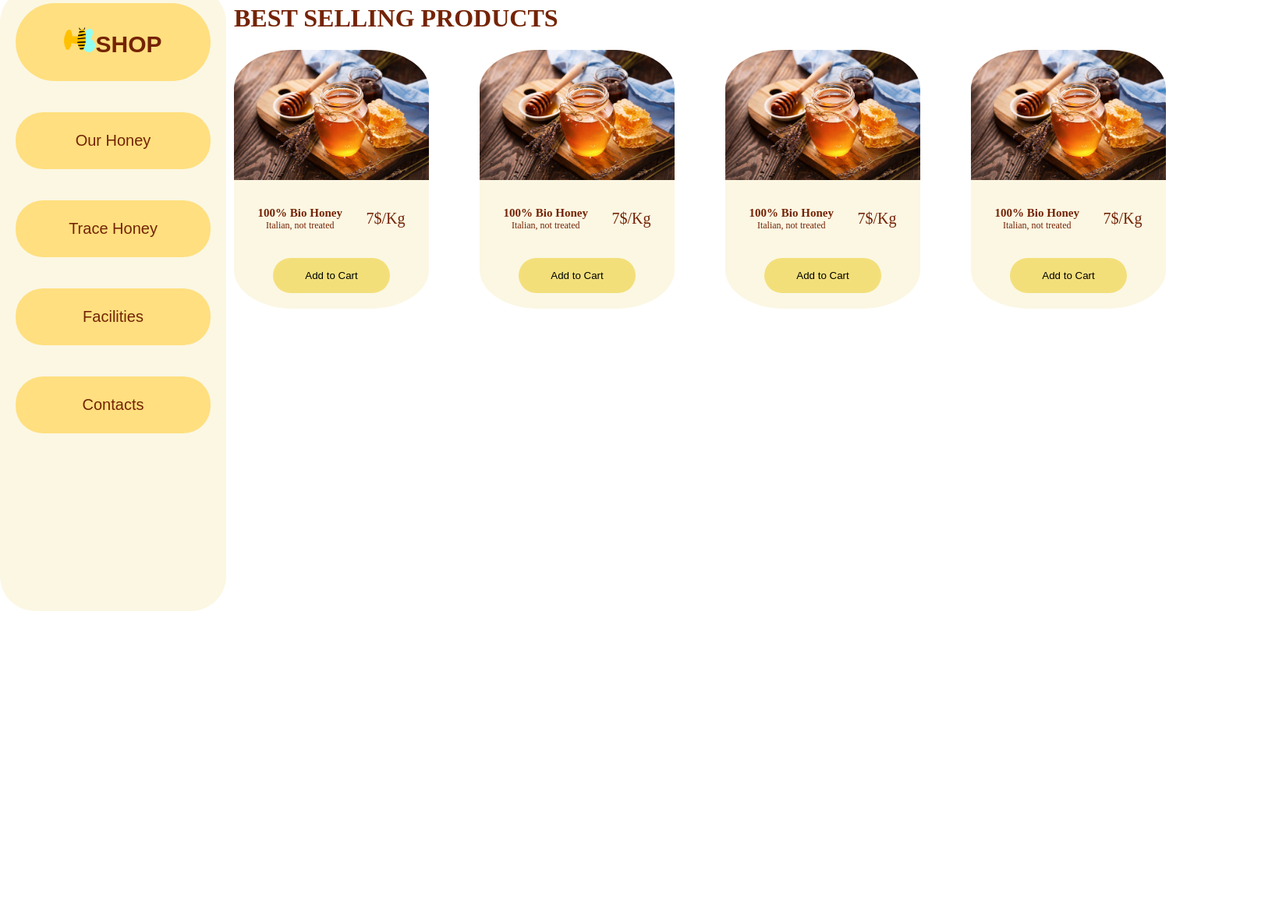
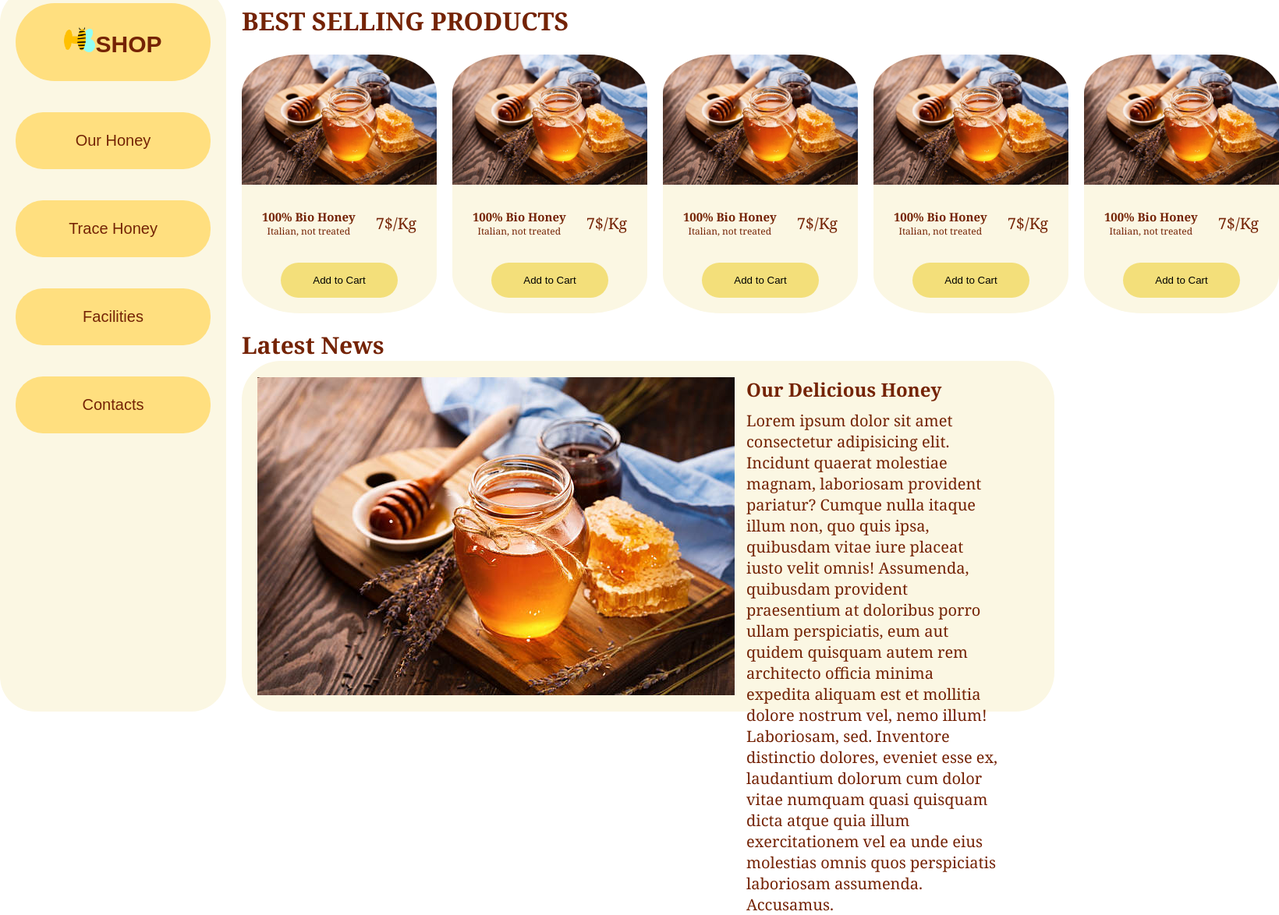
Before and after one commit to notAndrea1999/U2-W1-D3-Flexbox, a plain HTML site: page index.html in a window 1280 px wide. Shown: the part 16-1190 px from the top of the page at 78% size, 1640 px wide, since content can reach past the window. Before the commit the page ends 800 px from the top, so only its background shows below. Drawn offline with Linux system fonts and the light colour scheme.

Commit message:
fixing css

```diff
--- a/index.css
+++ b/index.css
@@ -4,6 +4,7 @@
 
 body {
   margin: 0;
+  font-family: Georgia, "Times New Roman", Times, serif;
 }
 
 nav {
@@ -45,10 +46,8 @@ h1 {
 }
 
 .card {
-  border: 1 px solid grey;
   display: flex;
   flex-direction: column;
-  width: 500px;
 }
 
 h2,
@@ -112,12 +111,11 @@ article img {
 }
 
 article {
-  width: 80%;
-  height: 500px;
+  width: 84%;
+  height: 450px;
   background-color: #fbf7e3;
   display: flex;
   align-items: center;
-  margin-inline: auto;
   padding-inline: 20px;
   border-radius: 50px;
 }
@@ -128,6 +126,14 @@ article {
   flex-direction: column;
   align-items: flex-start;
   color: #742305;
+}
+
+.article-body h2 {
+  margin-bottom: 10px;
+}
+
+.article-body p {
+  padding-right: 50px;
 }
 
 @media (min-width: 1200px) {
@@ -142,7 +148,7 @@ article {
     justify-content: flex-start;
     gap: 20px;
     width: 300px;
-    height: 100vh;
+    height: auto;
   }
   nav button img {
     width: 40px;
@@ -169,10 +175,18 @@ article {
     display: flex;
     flex-direction: column;
     width: 100%;
-    padding-inline: 10px;
+    padding-inline: 20px;
   }
 
   .all-cards {
     display: flex;
+    justify-content: flex-start;
+    gap: 20px;
+  }
+
+  .news {
+    margin-top: 20px;
+    font-weight: bold;
+    font-size: 30px;
   }
 }
--- a/index.html
+++ b/index.html
@@ -69,7 +69,36 @@
             <button>Add to Cart</button>
           </div>
         </div>
+        <div class="card">
+          <img src="./assets/imgs/honey.jpg" alt="honey" />
+          <div class="card-general">
+            <div class="card-body">
+              <div>
+                <h2>100% Bio Honey</h2>
+                <div class="p-div"><p>Italian, not treated</p></div>
+              </div>
+              <p>7$/Kg</p>
+            </div>
+            <button>Add to Cart</button>
+          </div>
+        </div>
       </div>
+      <h2 class="news">Latest News</h2>
+      <article>
+        <img src="./assets/imgs/honey.jpg" alt="honey" />
+        <div class="article-body">
+          <h2>Our Delicious Honey</h2>
+          <p>
+            Lorem ipsum dolor sit amet consectetur adipisicing elit. Incidunt quaerat molestiae magnam, laboriosam
+            provident pariatur? Cumque nulla itaque illum non, quo quis ipsa, quibusdam vitae iure placeat iusto velit
+            omnis! Assumenda, quibusdam provident praesentium at doloribus porro ullam perspiciatis, eum aut quidem
+            quisquam autem rem architecto officia minima expedita aliquam est et mollitia dolore nostrum vel, nemo
+            illum! Laboriosam, sed. Inventore distinctio dolores, eveniet esse ex, laudantium dolorum cum dolor vitae
+            numquam quasi quisquam dicta atque quia illum exercitationem vel ea unde eius molestias omnis quos
+            perspiciatis laboriosam assumenda. Accusamus.
+          </p>
+        </div>
+      </article>
     </main>
   </body>
 </html>
```
